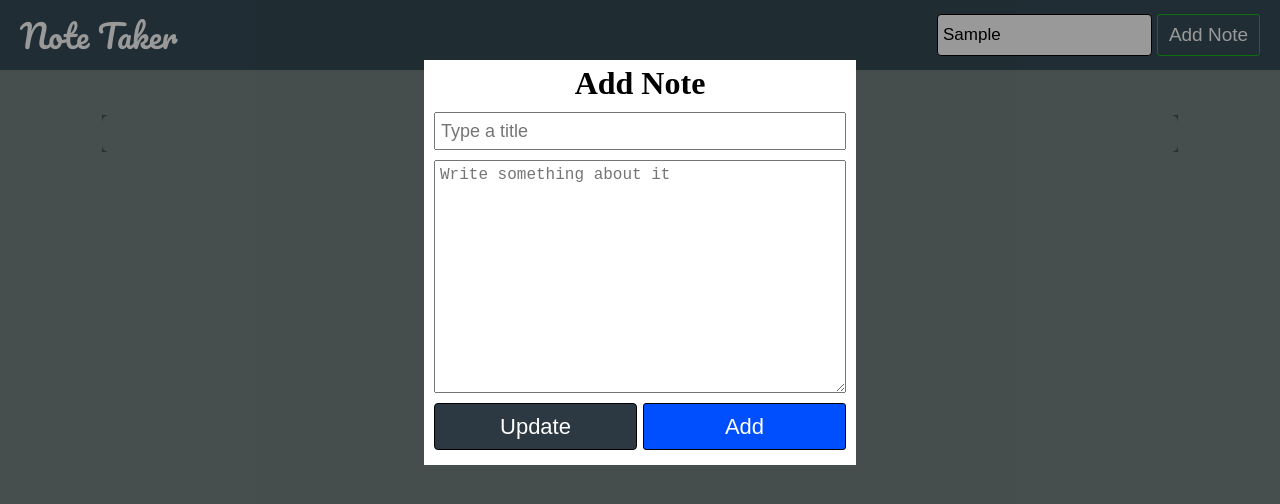
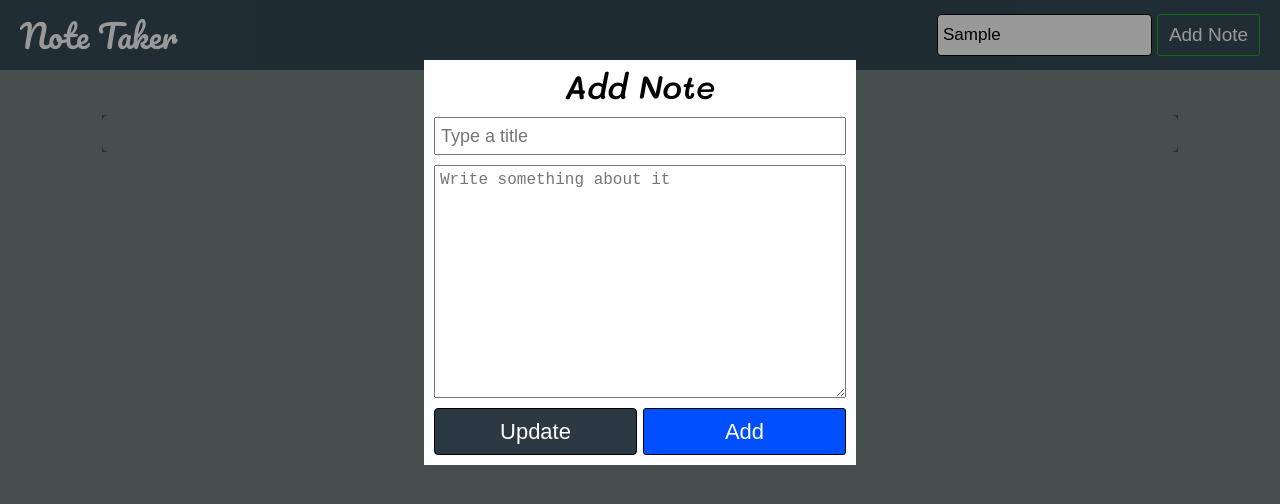
Before and after one commit to ChandanWebDevelops/NoteTaker, a plain HTML site: page index.html in a window 1280 px wide. Both pictures are taken after typing "Sample" into the empty fields and a click on the button "Add Note". Drawn offline with Linux system fonts and the light colour scheme.

Commit message:
Update style.css

```diff
--- a/style.css
+++ b/style.css
@@ -4,6 +4,9 @@
     margin: 0;
     padding: 0;
     box-sizing: border-box;
+}
+#form h1{
+    font-family:'Mali', cursive;
 }
 
 .nav {
```
